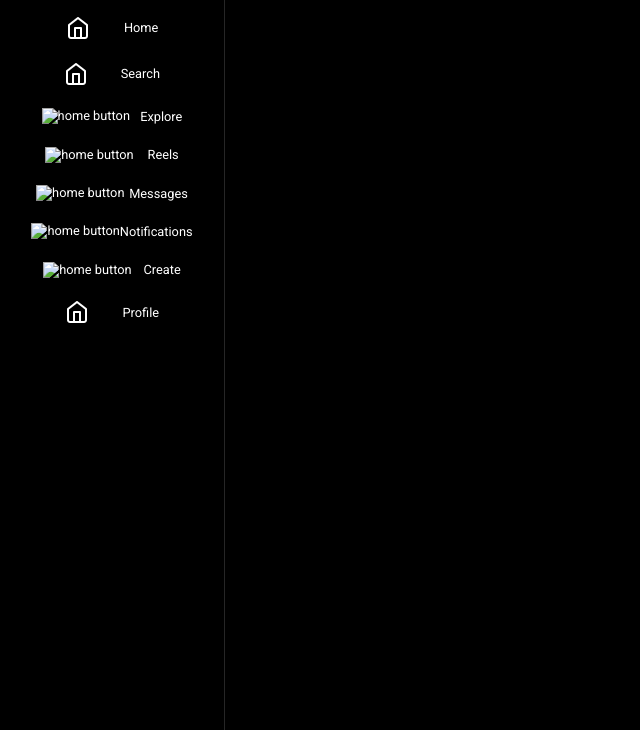
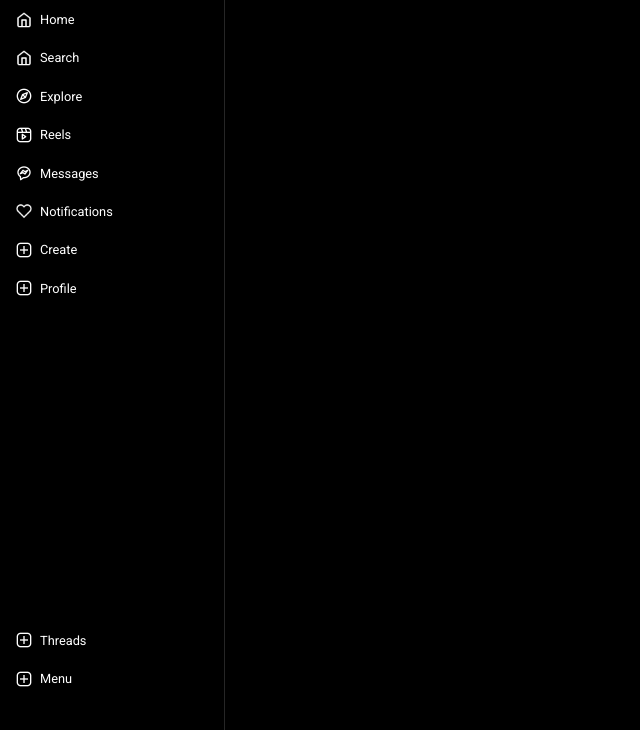
Before and after one commit to chandutukee/project_instagram, a plain HTML site: page index.html in a window 1280 px wide. Shown: the part 70-800 px from the top of the page, without its empty margins (0-640 px from the left). Drawn offline with nearby package versions, Linux system fonts and the light colour scheme.

Commit message:
changes done after day 2 of project

```diff
--- a/index.html
+++ b/index.html
@@ -17,40 +17,48 @@
         <div class="top-sec">
             <img class="logo" src="insta-written.png" alt="main insta logo"/>
             <div class="link">
-                <img src="home.png" alt="home button"/>
+                <img src="home.png" alt="home button" style="height: 1rem; margin-right: 0.5rem;"/>
                 <a href="#">Home</a>
             </div>
             <div class="link">
-                <img src="home.png" alt="home button"/>
+                <img src="home.png" alt="home button" style="height: 1rem; margin-right: 0.5rem;"/>
                 <a href="#">Search</a>
             </div>
             <div class="link">
-                <img src="" alt="home button"/>
+                <img src="explore.png" alt="home button" style="height: 1rem; margin-right: 0.5rem;"/>
                 <a href="#">Explore</a>
             </div>
             <div class="link">
-                <img src="" alt="home button"/>
+                <img src="reels.png" alt="home button" style="height: 1rem; margin-right: 0.5rem;"/>
                 <a href="#">Reels</a>
             </div>
             <div class="link">
-                <img src="" alt="home button"/>
+                <img src="messenger.png" alt="home button" style="height: 1rem; margin-right: 0.5rem;"/>
                 <a href="#">Messages</a>
             </div>
             <div class="link">
-                <img src="" alt="home button"/>
+                <img src="heart.png" alt="home button" style="height: 1rem; margin-right: 0.5rem;"/>
                 <a href="#">Notifications</a>
             </div>
             <div class="link">
-                <img src="" alt="home button"/>
+                <img src="create.png" alt="home button" style="height: 1rem; margin-right: 0.5rem;"/>
                 <a href="#">Create</a>
             </div>
             <div class="link">
-                <img src="home.png" alt="home button"/>
+                <img src="create.png" alt="home button" style="height: 1rem; margin-right: 0.5rem;"/>
                 <a href="#">Profile</a>
             </div>
-
         </div>
-        <div class="bottom-sec">bottom</div>
+        <div class="bottom-sec">
+            <div class="link">
+                <img src="create.png" alt="home button" style="height: 1rem; margin-right: 0.5rem;"/>
+                <a href="#">Threads</a>
+            </div>
+            <div class="link">
+                <img src="create.png" alt="home button" style="height: 1rem; margin-right: 0.5rem;"/>
+                <a href="#">Menu</a>
+            </div>
+        </div>
     </div>
 
 
--- a/style.css
+++ b/style.css
@@ -18,16 +18,15 @@ html,body{
 }
 
 .side-bar{
+    position: fixed;
+    display: flex;
+    flex-direction: column;
+    justify-content: space-between;
+    top: 0;
+    left: 0;
     width: 15%;
     height: 100vh;
     background-color: var(--black);
-    display: flex;
-    flex-direction: column;
-    justify-content: space-between;
-    align-items: center;
-    position: fixed;
-    top: 0;
-    left: 0;
     color: var(--white);
     padding: 1rem;
     border-right: 1px solid var(--grey) ;
@@ -43,11 +42,20 @@ a{
     text-decoration: none;
 }
 
+.top-sec{
+    display: flex;
+    flex-direction: column;
+    align-items: flex-start;
+}
+
 .link{
     display: flex;
-    justify-content: space-evenly;
     align-items: center;
     color: var(--white);
     font-size: 0.8rem;
     padding: 0.7rem 0rem;
 }
+
+.bottom-sec{
+    margin-bottom: 3rem;
+}
```
